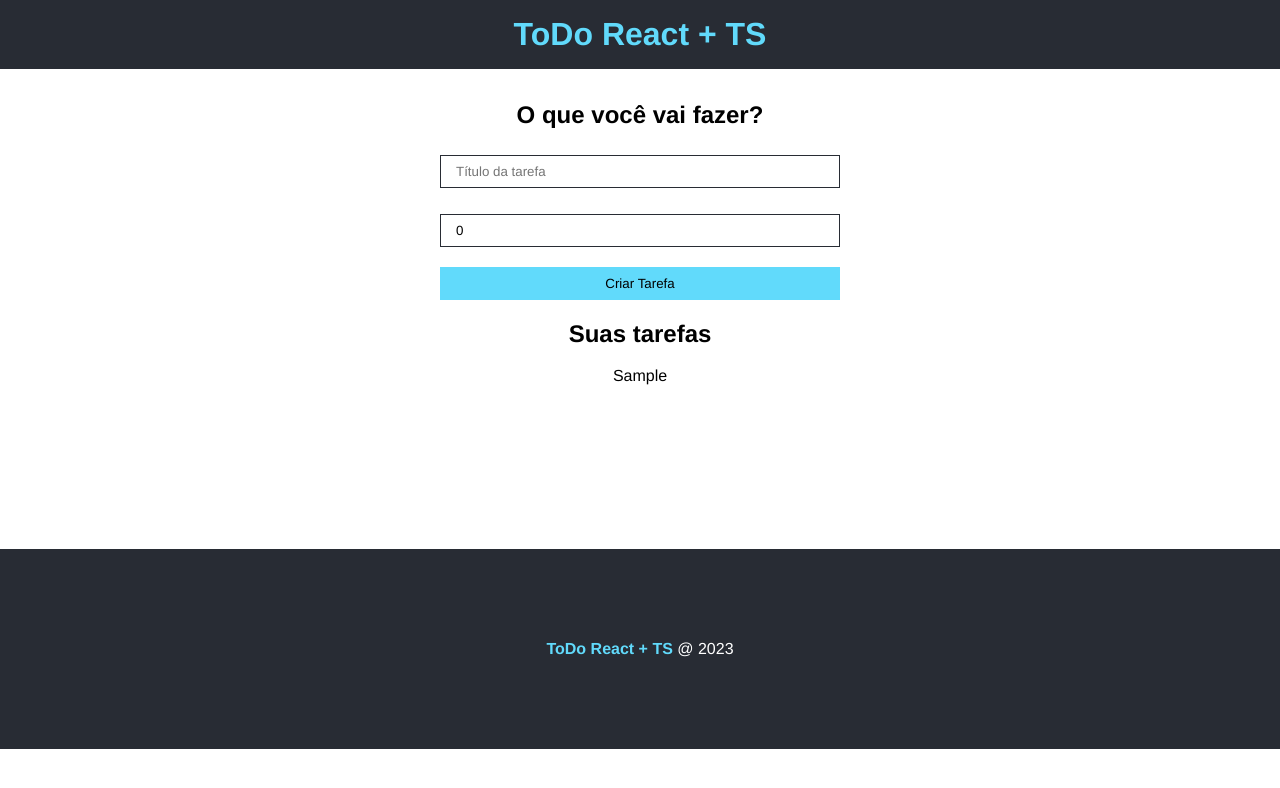
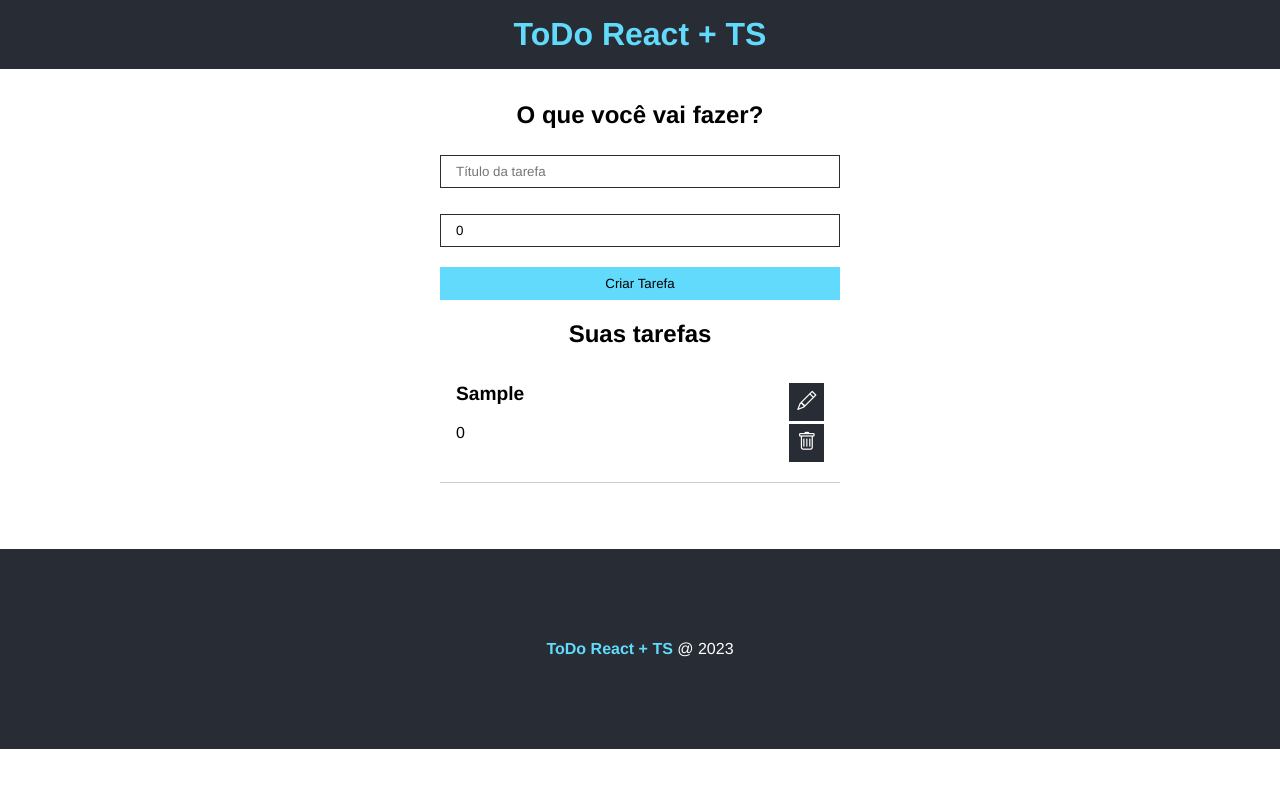
Before and after one commit to AllanC12/ToDoList_react_ts, a React (Create React App) app: page / in a window 1280 px wide. Both pictures are taken after typing "Sample" into the empty fields and a click on the input "Criar Tarefa". Shown: the top 788 px of the page. Built offline with nearby package versions, Linux system fonts and the light colour scheme.

Commit message:
css de tasklist finalizado

```diff
--- a/src/components/TaskList.module.css
+++ b/src/components/TaskList.module.css
@@ -0,0 +1,38 @@
+.task{
+    display: flex;
+    justify-content: space-between;
+    max-width: 400px;
+    margin: 0 auto;
+    border-bottom: 1px solid #ccc;
+    padding: 1em;
+}
+
+.details{
+   text-align: left;
+}
+
+.details h4{
+    font-size: 1.2em;
+    margin-bottom: 1em;
+}
+
+.actions{
+  display: flex;
+  flex-direction: column;
+  justify-content: center;
+  align-items: center;
+}
+
+.actions i{
+    margin-bottom: .2em;
+    font-size: 1.2em;
+    background-color: #282c34;
+    color: #fff;
+    padding: .4em;
+    transition: .5s;
+    cursor: pointer;
+}
+
+.actions i:hover{
+    color: #61dafb;
+}
--- a/src/components/TaskList.tsx
+++ b/src/components/TaskList.tsx
@@ -15,9 +15,14 @@
      <>
         {taskList.length > 0 ?(
           taskList.map(task=> (
-            <div key={task.id}>
-              <div>
-                 {task.title}
+            <div className={styles.task} key={task.id}>
+              <div className={styles.details}>
+                <h4>{task.title}</h4>
+                <p>{task.difficulty}</p>
+              </div>
+              <div className={styles.actions}>
+                <i className="bi bi-pencil"></i>
+                <i className="bi bi-trash"></i>
               </div>
             </div>
           ))
```
